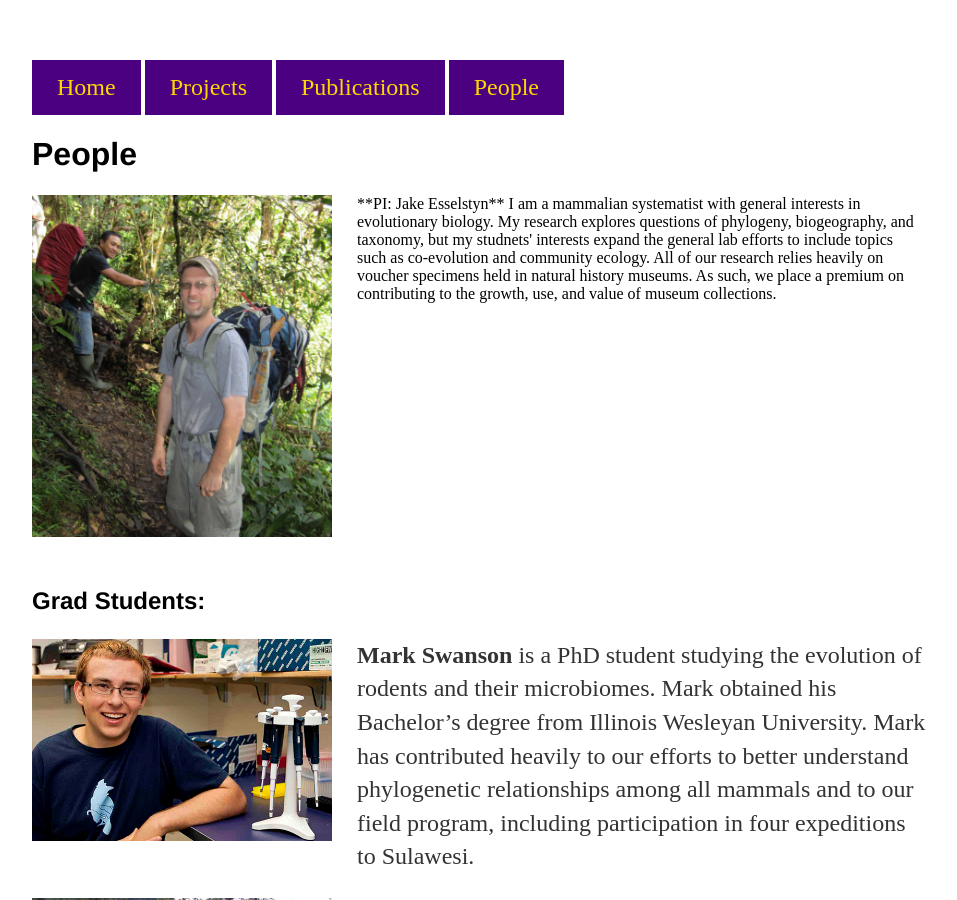
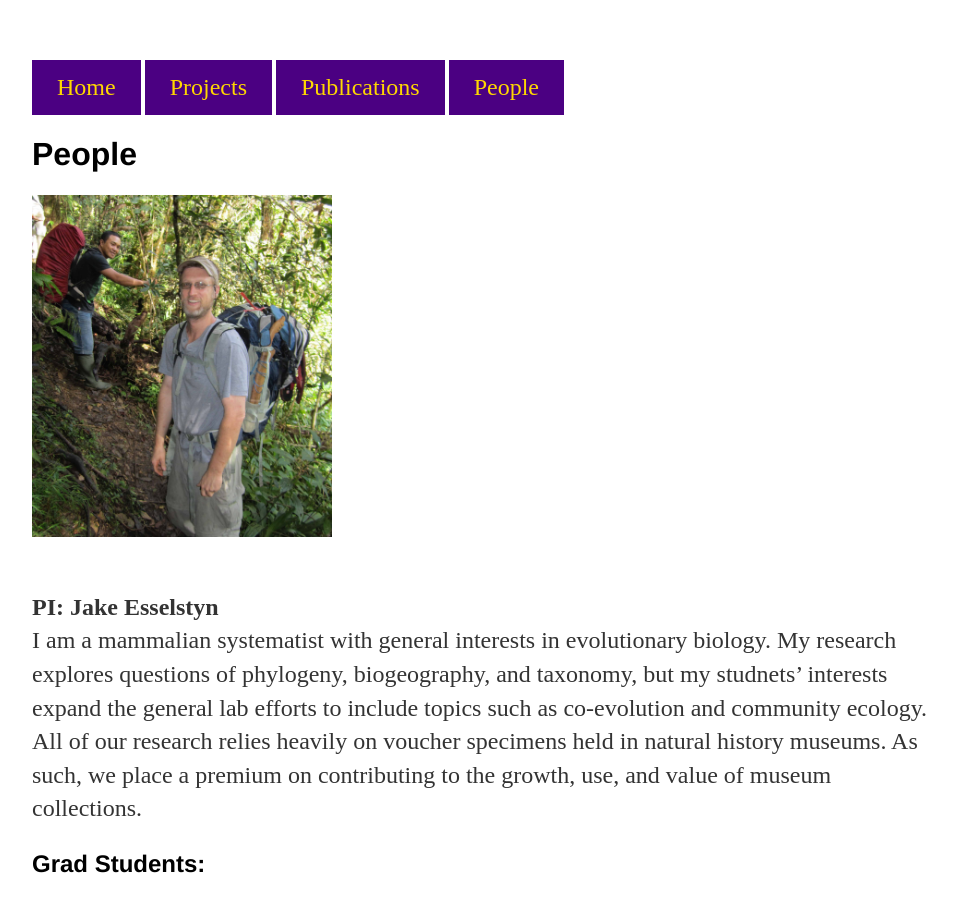
Before and after one commit to esselstyn/esselstyn.github.io, a Jekyll site: the page built from people.md, in a window 1280 px wide and 900 px high. Shown: the whole window, without its empty margins (160-1117 px from the left). Built offline with Jekyll 4.4.1, drawn with Linux system fonts in a browser that asks for light colours; some of the changed lines change nothing that is shown.

Commit message:
Update people.md

```diff
--- a/people.md
+++ b/people.md
@@ -5,8 +5,9 @@
 # People
 <div>
 <img src="images/jake.jpg" alt="jake" width="300">
+</div>
 **PI: Jake Esselstyn**
-I am a mammalian systematist with general interests in evolutionary biology. My research explores questions of phylogeny,  biogeography, and taxonomy, but my studnets' interests expand the general lab efforts to include topics such as co-evolution and community ecology. All of our research relies heavily on voucher specimens held in natural history museums. As such, we place a premium on contributing to the growth, use, and value of museum collections.</div>
+I am a mammalian systematist with general interests in evolutionary biology. My research explores questions of phylogeny,  biogeography, and taxonomy, but my studnets' interests expand the general lab efforts to include topics such as co-evolution and community ecology. All of our research relies heavily on voucher specimens held in natural history museums. As such, we place a premium on contributing to the growth, use, and value of museum collections.
 
 ## Grad Students:
 <img src="images/Mark.jpg" alt="Mark" width="300">
```
